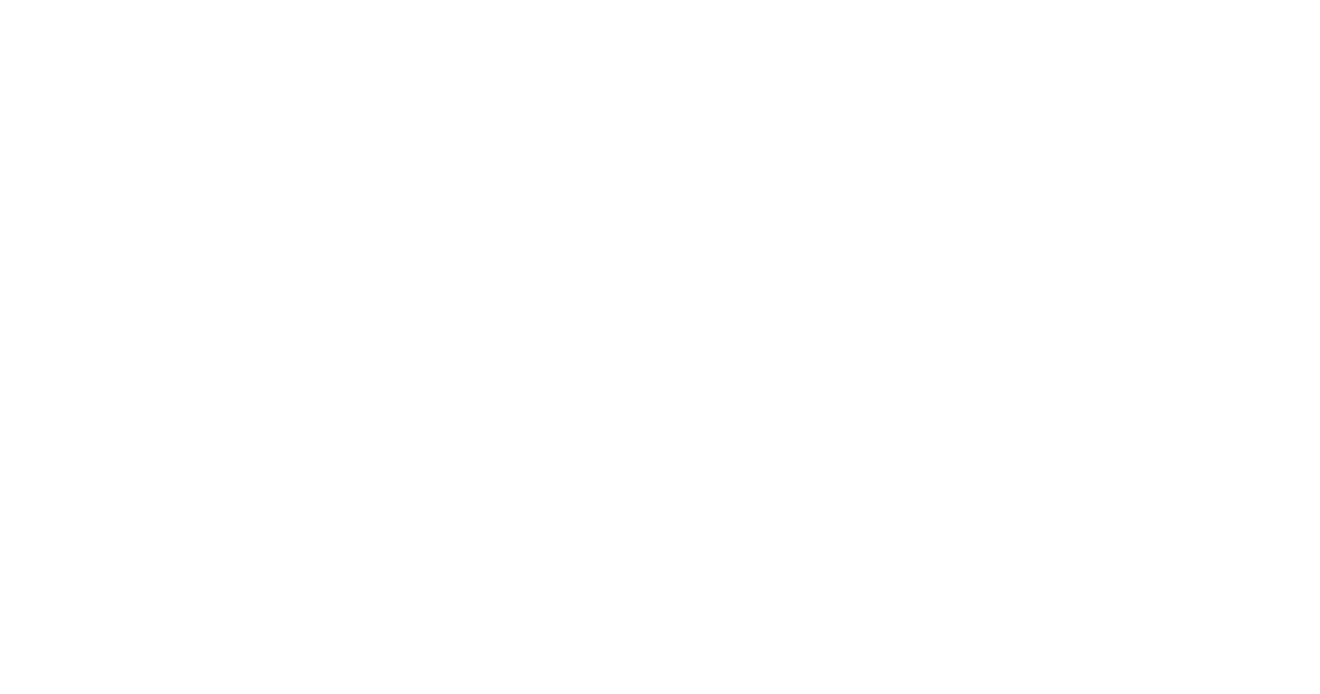
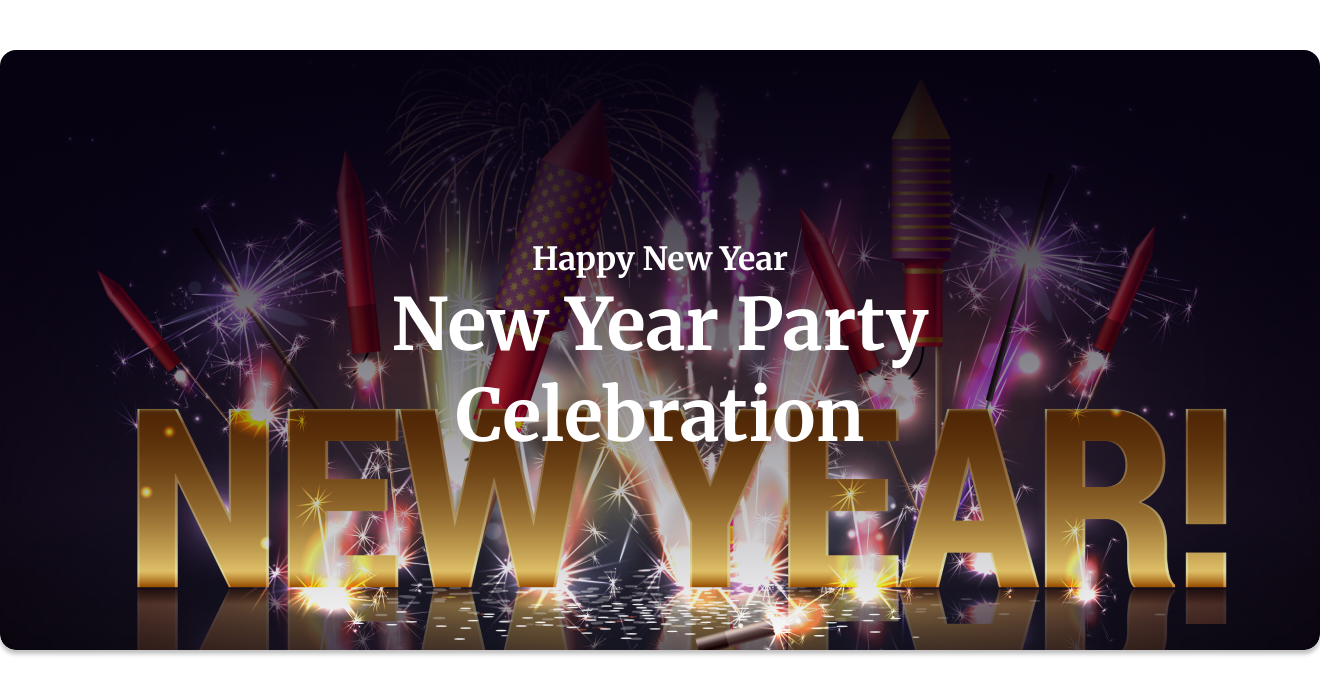
Before and after one commit to SHShadhin/new-year-offer, a plain HTML site: page index.html in a window 1280 px wide. Shown: the whole page, 1320 px wide, since content can reach past the window. Drawn offline with Linux system fonts and the light colour scheme.

Commit message:
header section added

```diff
--- a/index.html
+++ b/index.html
@@ -1,19 +1,23 @@
 <!DOCTYPE html>
 <html lang="en">
-<head>
-    <meta charset="UTF-8">
-    <meta name="viewport" content="width=device-width, initial-scale=1.0">
+  <head>
+    <meta charset="UTF-8" />
+    <meta name="viewport" content="width=device-width, initial-scale=1.0" />
     <title>new year offer</title>
-</head>
-<body>
-    <header>
-
+    <link rel="preconnect" href="https://fonts.googleapis.com" />
+    <link rel="preconnect" href="https://fonts.gstatic.com" crossorigin />
+    <link
+      href="https://fonts.googleapis.com/css2?family=Merriweather:ital,opsz,wght@0,18..144,300..900;1,18..144,300..900&display=swap"
+      rel="stylesheet"
+    />
+    <link rel="stylesheet" href="styles/styles.css" />
+  </head>
+  <body class="merriweather-font">
+    <header class="prime-width">
+      <h3 class="header-subtitle">Happy New Year</h3>
+      <h1 class="header-title">New Year Party <br> Celebration</h1>
     </header>
-    <main>
-
-    </main>
-    <footer>
-
-    </footer>
-</body>
+    <main></main>
+    <footer></footer>
+  </body>
 </html>
--- a/styles/styles.css
+++ b/styles/styles.css
@@ -0,0 +1,47 @@
+
+.merriweather-font {
+  font-family: "Merriweather", serif;
+  font-optical-sizing: auto;
+  font-style: normal;
+  font-variation-settings:
+    "wdth" 100;
+}
+
+*{
+    margin: 0;
+    padding: 0;
+}
+
+
+/* shared styles */
+.prime-width {
+    width: 1320px;
+}
+
+
+/* header styles */
+
+header {
+    background-image: linear-gradient(to bottom,rgba(7, 2, 17, 1), rgba(7, 2, 17, 0)), url("../images/Banner\ Image.png");
+    height: 600px;
+    background-position: center;
+    box-shadow: 0 4px 4px 0 rgba(0, 0, 0, 0.25);
+    margin: 50px auto 120px auto;
+    display: flex;
+    flex-direction: column;
+    justify-content: center;
+    align-items: center;
+    text-align: center;
+    border-radius: 16px;
+}
+
+.header-subtitle {
+    font-size: 32px;
+    color:#FFFFFF;
+}
+
+.header-title{
+    font-size: 72px;
+    font-weight: bold;
+    color: #FFFFFF;
+}
```
